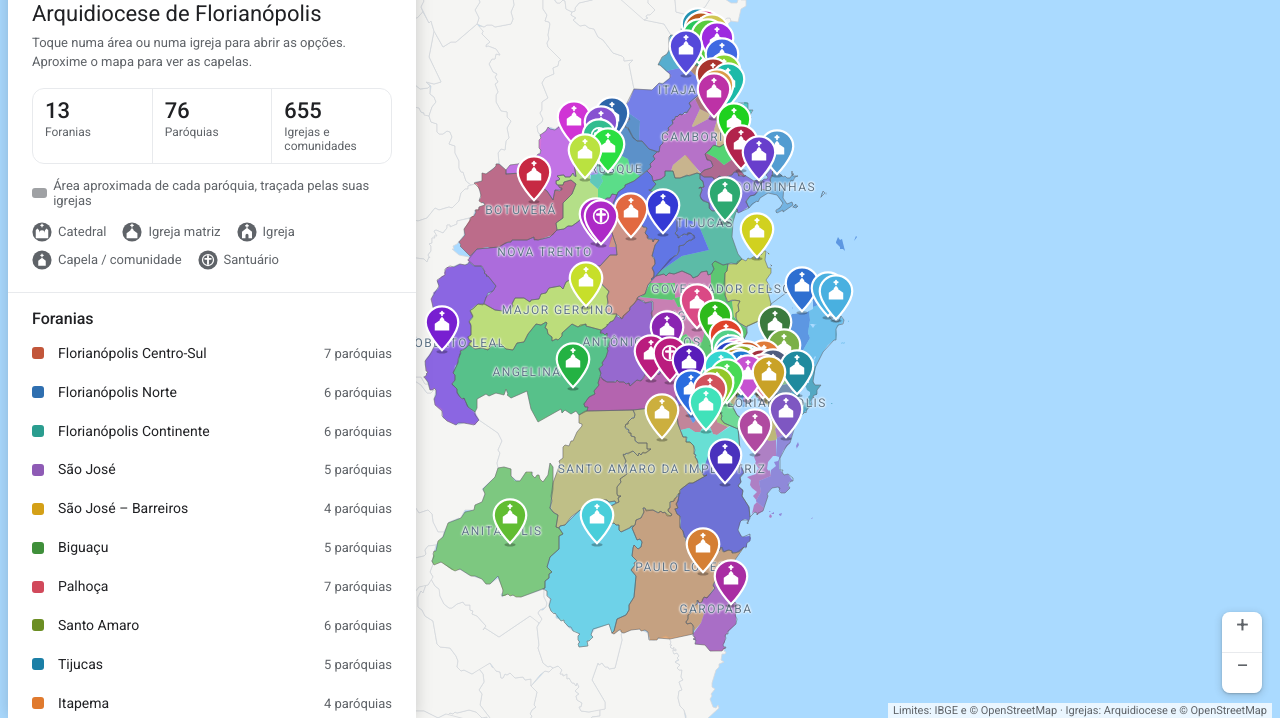
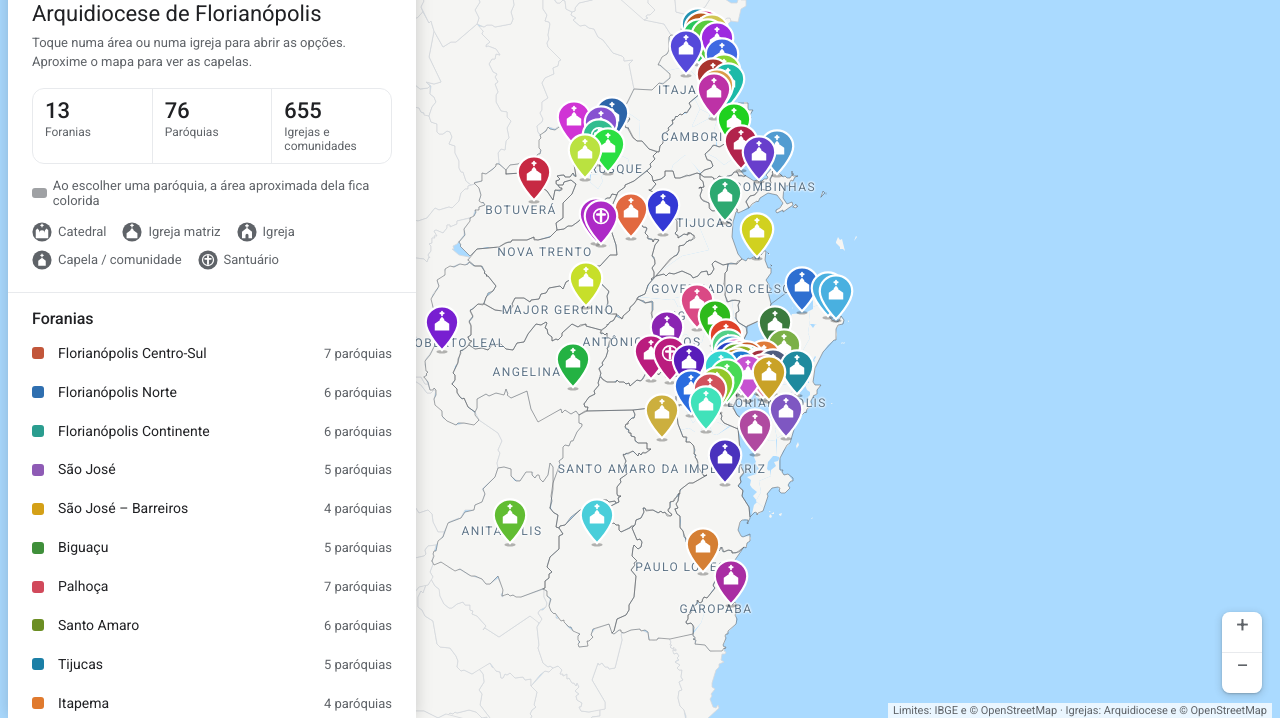
Before and after one commit to FernandoSergioFilho/Arquidiocese, a plain HTML site: page mapa/index.html in a window 1280 px wide. Shown: the part 90-808 px from the top of the page. Drawn offline with nearby package versions, Linux system fonts and the light colour scheme.

Commit message:
Áreas sem cor no mapa geral; só a paróquia (ou forania) escolhida fica colorida
Co-Authored-By: Claude Opus 5.5 <noreply@anthropic.com>
Claude-Session: https://claude.ai/code/session_01EhEsfhnsNwFDJCew2bvztH

```diff
--- a/mapa/index.html
+++ b/mapa/index.html
@@ -886,7 +886,9 @@ L.geoJSON(D.fundo, {renderer:canvas, interactive:false, style:()=>({color:tok('-
 function estilo(f){
   const r = f.properties;
   const c = modo === 'forania' ? CORES_FORANIA[r.forania] : cor(r.principal);
-  let ativo = true;
+  // Sem seleção, só a visão por forania pinta as áreas; com seleção, só as da mesma paróquia (ou forania)
+  let ativo = !sel && modo === 'forania';
+  if (sel?.tipo === 'regiao') ativo = r.principal === regiao[sel.id].properties.principal;
   if (sel?.tipo === 'paroquia') ativo = r.paroquias.includes(sel.id);
   if (sel?.tipo === 'igreja') ativo = r.paroquias.includes(igreja[sel.id].paroquia.id);
   if (sel?.tipo === 'forania') ativo = r.forania === sel.id;
@@ -1038,7 +1040,7 @@ const linhaForania = f => `<li><button data-sel='${JSON.stringify({tipo:'forania
 const linhaRegiao = f => { const r = f.properties, outra = sel?.tipo === 'paroquia' && r.principal !== sel.id;
   return `<li><button data-sel='${JSON.stringify({tipo:'regiao',id:r.id})}'><span class="sw" style="${outra?`border:1.5px dashed ${cor(sel.id)};box-sizing:border-box`:`background:${cor(r.principal)};opacity:1`}"></span><span class="name">${esc(r.municipio)}<br><small style="color:var(--muted)">Área estimada${outra?' · divide com '+esc(semPar(paroquia[r.principal].nome)):''}</small></span><span class="meta">${r.pop?fmt(r.pop)+' hab.':''}</span></button></li>`; };
 const linhaComunidade = (c, comParoquia) => `<li><button data-sel='${JSON.stringify({tipo:'igreja',id:c.id})}'><span class="ico">${ICONE(cor(c.paroquia.id), c.tipo, c.matriz?26:22)}</span><span class="name">${c.matriz?`<b>${c.tipo==='catedral'?'Catedral':'Matriz'}</b> · `:''}${esc(c.nome)}<br><small style="color:var(--muted)">${comParoquia?esc(c.paroquia.nome):esc(c.local)+(c.mun && c.mun!==c.local && !c.paroquia.ilha ?' · '+esc(c.mun):'')}${c.pos?'':' · sem localização'}</small></span><span class="meta">${c.ano||''}</span></button></li>`;
-const legenda = `<div class="legend-key"><span><i class="k-area"></i>Área aproximada de cada paróquia, traçada pelas suas igrejas</span></div><div class="legend-tipos">${['catedral','matriz','igreja','capela','santuario'].map(t => `<span>${ICONE('var(--legend)', t, 20)}${TIPOS[t].rot}</span>`).join('')}</div>`;
+const legenda = `<div class="legend-key"><span><i class="k-area"></i>Ao escolher uma paróquia, a área aproximada dela fica colorida</span></div><div class="legend-tipos">${['catedral','matriz','igreja','capela','santuario'].map(t => `<span>${ICONE('var(--legend)', t, 20)}${TIPOS[t].rot}</span>`).join('')}</div>`;
 const nPar = Object.keys(paroquia).length, nIgr = igrejas.length;
 const municipiosDe = ps => [...new Set(ps.map(p => p.municipio).filter(Boolean))];
 
```
Also changed, not shown: mapa/index.src.html (+4 -2 lines).
